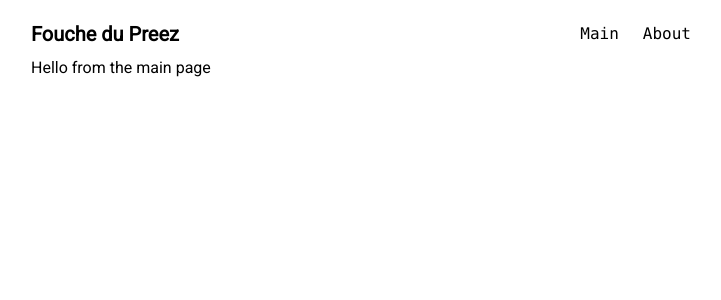
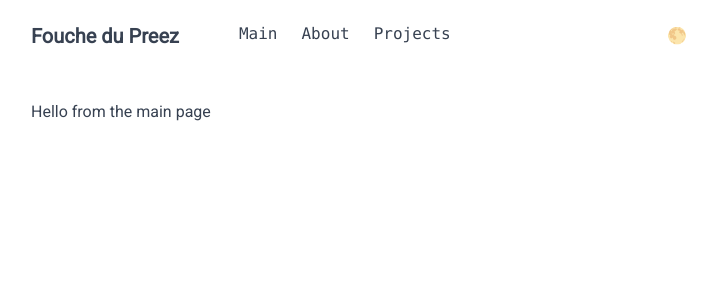
Before and after one commit to fouched/master-nuxt, a Nuxt app in the folder portfolio/: page / in a window 1280 px wide. Shown: the top 300 px of the page, without its empty margins (281-1002 px from the left). Built offline with nearby package versions, Linux system fonts and the light colour scheme.

Commit message:
added dark mode

```diff
--- /dev/null
+++ b/portfolio/components/color-mode-selector.vue
@@ -0,0 +1,42 @@
+<template>
+  <div class="flex space-x-2 items-center">
+    <div class="text-gray-500 text-cs" v-if="showNextModelLabel">Change to {{ nextMode }}</div>
+    <button @click="toggleMode"
+            @mouseenter="showNextModelLabel = true"
+            @mouseleave="showNextModelLabel = false"
+            class="hover:bg-gray-200 dark:hover:bg-gray-600 px-2 py-1 text-gray-500">{{ nextModeIcon }}</button>
+  </div>
+</template>
+
+<script setup>
+const showNextModelLabel = ref(false)
+const colorMode = useColorMode()
+
+const modes = [
+    'system',
+    'light',
+    'dark'
+]
+
+const nextModeIcons = {
+  system: '🌓',
+  light: '🌕',
+  dark: '🌑'
+}
+
+const nextMode = computed(() => {
+  const currentModeIndex = modes.indexOf(colorMode.preference)
+
+  let nextModeIndex = null
+  if (currentModeIndex + 1 === modes.length) {
+    nextModeIndex = 0
+  } else {
+    nextModeIndex = currentModeIndex + 1
+  }
+  return modes[nextModeIndex]
+})
+
+const nextModeIcon = computed(() => nextModeIcons[nextMode.value])
+
+const toggleMode = () => colorMode.preference = nextMode.value
+</script>
--- a/portfolio/components/menu.vue
+++ b/portfolio/components/menu.vue
@@ -7,12 +7,15 @@
       <li>
         <NuxtLink to="/about" class="link">About</NuxtLink>
       </li>
+      <li>
+        <NuxtLink to="/projects" class="link">Projects</NuxtLink>
+      </li>
     </ul>
   </nav>
 </template>
 
 <style scoped>
   .link {
-    @apply p-1 hover:bg-gray-200
+    @apply p-1
   }
 </style>
--- /dev/null
+++ b/portfolio/components/project-list.vue
@@ -0,0 +1,31 @@
+<template>
+  <p class="mb-10">Project List</p>
+  <section v-if="pending">Loading...</section>
+  <section v-else-if="error">Something went wrong, try again...</section>
+  <section v-else>
+    <ul class="grid grid-cols-1 gap-4">
+      <li v-for="repository in repos" :key="repository.id" class="border border-gray-200 rounded-sm p-4 hover:bg-gray-200 font-mono">
+        <a :href="repository.html_url" target="_blank">
+          <div class="flex items-center justify-between">
+            <div class="font-semibold">{{ repository.name }}</div>
+            <div>{{ repository.stargazers_count }} ★</div>
+          </div>
+          <p>{{ repository.description}}</p>
+         </a>
+      </li>
+    </ul>
+  </section>
+</template>
+
+<script setup>
+const {pending, error, data} = await useFetch('https://api.github.com/users/fouched/repos')
+
+// computed: changes whenever data changes
+// filter: Returns the elements of an array that meet the condition
+// specified in a callback function. In this case repos with a description
+// the data is also sorted in descending order
+const repos = computed(
+    () => data.value.filter(repo => repo.description)
+        .sort((a, b) => b.stargazers_count - a.stargazers_count)
+)
+</script>
--- a/portfolio/layouts/default.vue
+++ b/portfolio/layouts/default.vue
@@ -1,17 +1,23 @@
 <template>
   <div class="container mx-auto max-w-2xl">
     <header class="flex justify-between items-center mt-5">
+      <div class="flex item-center space-x-12">
         <div>
-        <NuxtLink to="/" class="text-xl font-semibold p-2 hover:bg-gray-200">Fouche du Preez</NuxtLink>
+          <NuxtLink to="/" class="text-xl font-semibold p-2">Fouche du Preez</NuxtLink>
         </div>
         <Menu />
+      </div>
+      <ClientOnly>
+        <ColorModeSelector />
+      </ClientOnly>
     </header>
-    <main class="p-2">
+    <main class="p-2 mt-10">
       <slot />
     </main>
   </div>
 </template>
-<script setup lang="ts">
+<script setup>
+
 useHead({
   titleTemplate: '%s - Fouche du Preez',
   link: [
@@ -30,6 +36,13 @@
 
 <style>
   body {
-    font-family: 'Roboto';
+    font-family: 'Roboto', sans-serif;
+  }
+  body {
+    @apply bg-white dark:bg-gray-900 text-gray-700 dark:text-gray-300
+  }
+
+  a, li {
+    @apply hover:bg-gray-300 hover:dark:bg-gray-700
   }
 </style>
--- a/portfolio/nuxt.config.ts
+++ b/portfolio/nuxt.config.ts
@@ -2,6 +2,10 @@
 export default defineNuxtConfig({
   devtools: { enabled: true },
   modules: [
-      '@nuxtjs/tailwindcss'
-  ]
+      '@nuxtjs/tailwindcss',
+      '@nuxtjs/color-mode'
+  ],
+  colorMode: {
+    classSuffix: ''
+  }
 })
--- a/portfolio/package.json
+++ b/portfolio/package.json
@@ -11,6 +11,7 @@
   },
   "devDependencies": {
     "@nuxt/devtools": "latest",
+    "@nuxtjs/color-mode": "^3.3.2",
     "@nuxtjs/tailwindcss": "^6.10.1",
     "nuxt": "^3.8.2",
     "vue": "^3.3.8",
--- /dev/null
+++ b/portfolio/pages/projects.vue
@@ -0,0 +1,6 @@
+<template>
+  <div>
+    <h2 class="text-2xl font-semibold mb-10">Projects</h2>
+    <ProjectList />
+  </div>
+</template>
--- /dev/null
+++ b/portfolio/tailwind.config.js
@@ -0,0 +1,4 @@
+// do not use system settings rather use classes
+module.exports = {
+    darkMode: 'class'
+}
```
Also changed, not shown: 1 other file (tests, documents, lock files or other folders). Lines whose indentation alone changed are shown as unchanged.
